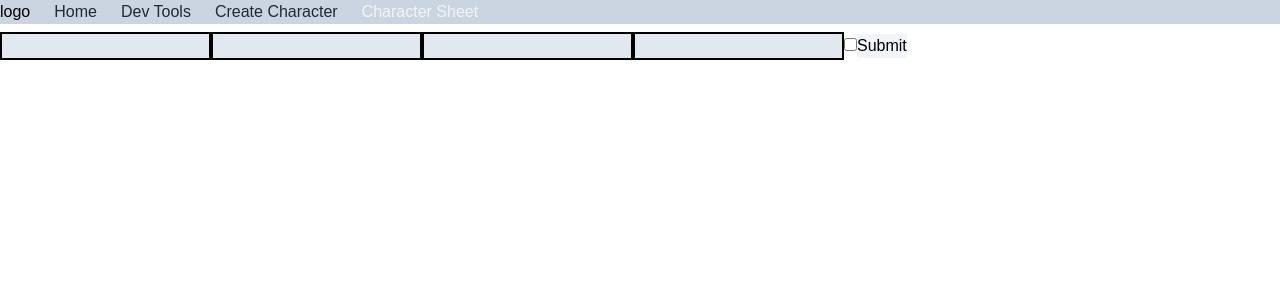
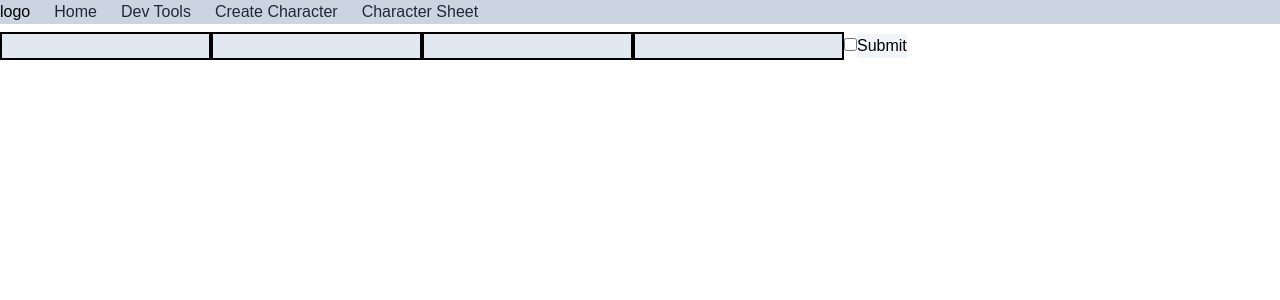
Before and after one commit to sicin/wwn_sheet, a Next.js app: page /dev/foci/create in a window 1280 px wide. Shown: the top 300 px of the page. Built offline with nearby package versions, Linux system fonts and the light colour scheme; no server answers; the database is empty; a web font is replaced by a local one.

Commit message:
get characters, misc improvements

```diff
--- /dev/null
+++ b/src/app/char-sheet/CharacterSheet.tsx
@@ -0,0 +1,49 @@
+import { Character } from "@prisma/client";
+import { ClassCard } from "./ClassCard";
+
+export interface CharacterProps {
+  characters?: Character[];
+}
+
+const HpComponent = ({
+  currentHp,
+  maxHp,
+}: {
+  currentHp?: number;
+  maxHp?: number;
+}) => {
+  return (
+    <div>
+      <h2 className="text-2xl font-bold">
+        HP: {currentHp}/{maxHp}
+      </h2>
+    </div>
+  );
+};
+
+export const CharacterSheetComponent = ({ characters }: CharacterProps) => {
+  return (
+    <div className="flex gap-4">
+      {characters?.map((character) => (
+        <div key={character.id}>
+          <ClassCard characterClass={character?.class} />
+          <HpComponent
+            currentHp={character?.currentHp}
+            maxHp={character?.maxHp}
+          />
+          <div>
+            {character &&
+              Object.keys(character).map((key) => (
+                <div key={key}>
+                  <strong>{key}:</strong>{" "}
+                  {["class", "maxHp", "currentHp"].includes(key)
+                    ? "component done"
+                    : character[key as keyof Character]?.toString()}
+                </div>
+              ))}
+          </div>
+        </div>
+      ))}
+    </div>
+  );
+};
--- a/src/app/char-sheet/page.tsx
+++ b/src/app/char-sheet/page.tsx
@@ -1,9 +1,18 @@
 import { Metadata } from "next";
+import prisma from "@/lib/prisma";
+import { CharacterSheetComponent } from "./CharacterSheet";
 
 export const metadata: Metadata = {
   title: "Character Sheet",
 };
 
-export default function CharacterSheet() {
-  return <div>ss</div>;
+export default async function CharacterSheet() {
+  const chars = await prisma.character.findMany({ orderBy: { id: "desc" } });
+
+  return (
+    <>
+      <h1 className="text-2xl font-bold">WWN Character Sheet</h1>
+      <CharacterSheetComponent characters={chars} />
+    </>
+  );
 }
--- a/src/app/components/Character/CharacterSheet.tsx
+++ /dev/null
@@ -1,42 +0,0 @@
-import { Character } from "@prisma/client";
-import { ClassCard } from "./ClassCard";
-
-export interface CharacterProps {
-  character?: Character;
-}
-
-const HpComponent = ({
-  currentHp,
-  maxHp,
-}: {
-  currentHp?: number;
-  maxHp?: number;
-}) => {
-  return (
-    <div>
-      <h2 className="text-2xl font-bold">
-        HP: {currentHp}/{maxHp}
-      </h2>
-    </div>
-  );
-};
-
-export const CharacterSheetComponent = ({ character }: CharacterProps) => {
-  return (
-    <>
-      <ClassCard characterClass={character?.class} />
-      <HpComponent currentHp={character?.currentHp} maxHp={character?.maxHp} />
-      <div>
-        {character &&
-          Object.keys(character).map((key) => (
-            <div key={key}>
-              <strong>{key}:</strong>{" "}
-              {["class", "maxHp", "currentHp"].includes(key)
-                ? "component done"
-                : character[key as keyof Character]?.toString()}
-            </div>
-          ))}
-      </div>
-    </>
-  );
-};
--- a/src/app/components/Navigation/Navbar.tsx
+++ b/src/app/components/Navigation/Navbar.tsx
@@ -46,7 +46,11 @@ export const Navbar = () => {
           </li>
           <li className="mr-6">
             <Link
-              className="pointer-events-none cursor-not-allowed text-gray-100"
+              className={`${
+                pathname === "/char-sheet"
+                  ? "bg-blue-950 text-blue-200"
+                  : "text-gray-800"
+              } hover:text-blue-800`}
               href="/char-sheet"
             >
               Character Sheet
--- a/src/app/dev/foci/create/page.tsx
+++ b/src/app/dev/foci/create/page.tsx
@@ -1,4 +1,3 @@
-import prisma from "@/lib/prisma";
 import { Metadata } from "next";
 import { FocusForm } from "./FocusForm";
 
@@ -7,6 +6,5 @@ export const metadata: Metadata = {
 };
 
 export default async function CreateFocus() {
-  const focuses = await prisma.focus.findMany({ orderBy: { id: "desc" } });
   return <FocusForm />;
 }
--- a/src/app/page.tsx
+++ b/src/app/page.tsx
@@ -1,16 +1,11 @@
-import prisma from "@/lib/prisma";
-import { CharacterSheetComponent } from "./components/Character/CharacterSheet";
 import { d6Throw, doubleThrow } from "@/lib/diceThrows";
 
-export default async function Home() {
-  const chars = await prisma.character.findMany({ orderBy: { id: "desc" } });
+export default function Home() {
   const randomThrow = doubleThrow(d6Throw);
 
   return (
     <main>
-      <h1 className="text-2xl font-bold">WWN Character Sheet</h1>
       <h2>Random 2xd6 throw: {randomThrow}</h2>
-      <CharacterSheetComponent character={chars[0]} />
     </main>
   );
 }
```
Also changed, not shown: src/app/char-sheet/ClassCard.tsx (renamed from src/app/components/Character/ClassCard.tsx).
